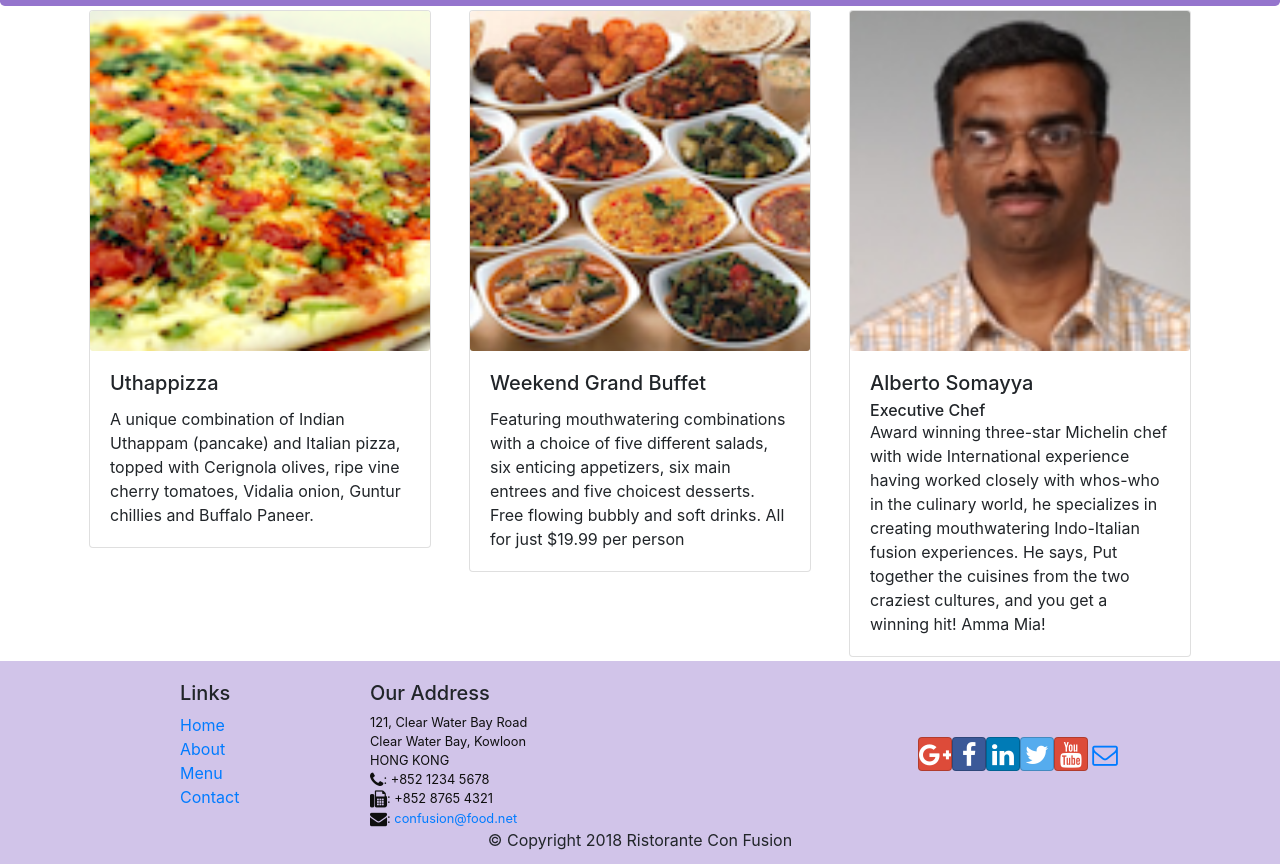
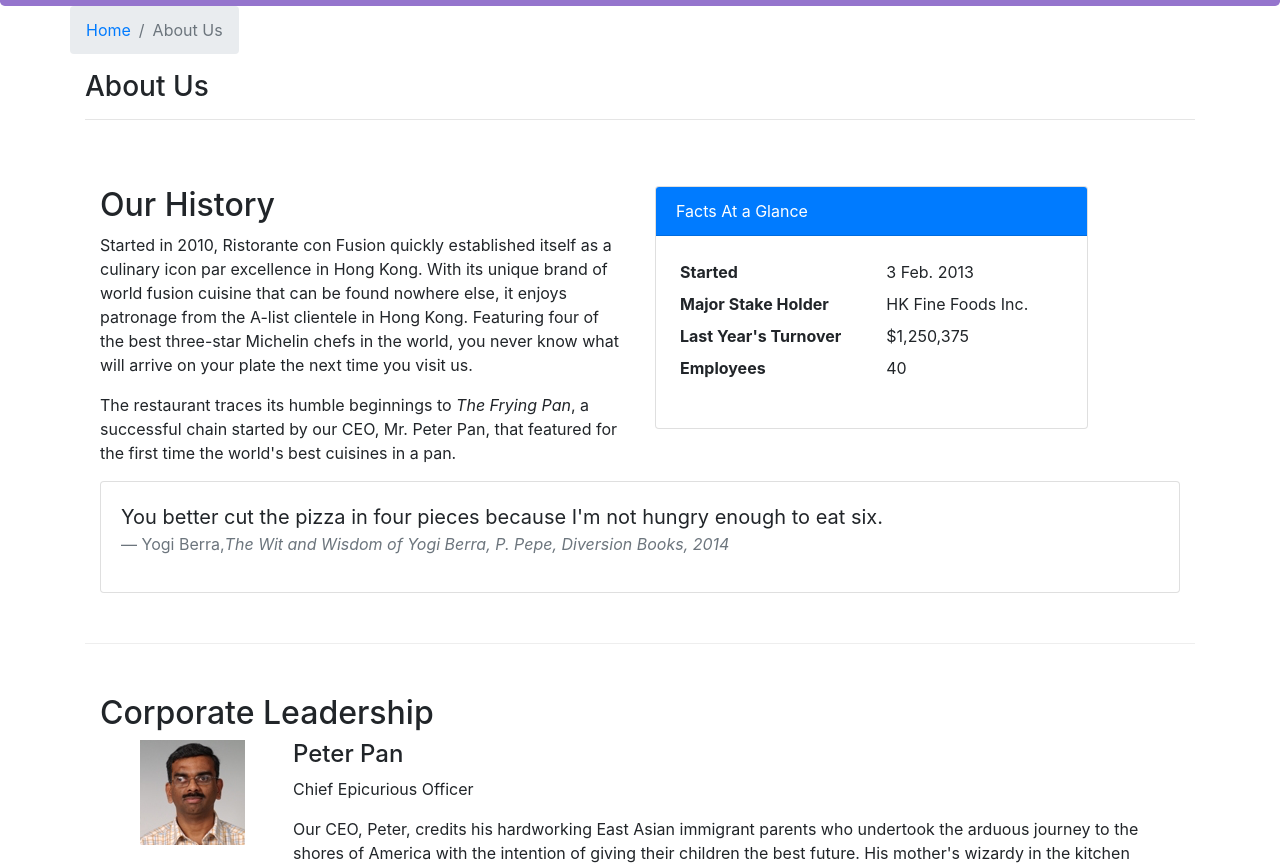
Before and after one commit to afifhibatullahh/Front-End-Web-Development-with-React, a React (Create React App) app in the folder my-app/: page /aboutus in a window 1280 px wide. Before the commit this address led to /home. Shown: the part 312-1176 px from the top of the page. Built offline with nearby package versions, Linux system fonts and the light colour scheme.

Commit message:
add aboutus

```diff
--- /dev/null
+++ b/my-app/src/components/AboutComponent.js
@@ -0,0 +1,119 @@
+import React from "react";
+import {
+  Breadcrumb,
+  BreadcrumbItem,
+  Card,
+  CardBody,
+  CardHeader,
+  Media,
+} from "reactstrap";
+import { Link } from "react-router-dom";
+
+function RenderLeader({ leader }) {
+  return (
+    <Media tag="li">
+      <Media left>
+        <Media object src={leader.image} alt={leader.name} />
+      </Media>
+      <Media body className="ml-5">
+        <Media heading>{leader.name}</Media>
+        <Media className="mb-3">{leader.designation}</Media>
+        <p>{leader.description}</p>
+      </Media>
+    </Media>
+  );
+}
+
+function About(props) {
+  const leaders = props.leaders.map((leader) => {
+    return (
+        <div key={leader.id}>
+            <RenderLeader leader={leader} />
+        </div>
+        );
+  });
+
+  return (
+    <div className="container">
+      <div className="row">
+        <Breadcrumb>
+          <BreadcrumbItem>
+            <Link to="/home">Home</Link>
+          </BreadcrumbItem>
+          <BreadcrumbItem active>About Us</BreadcrumbItem>
+        </Breadcrumb>
+        <div className="col-12">
+          <h3>About Us</h3>
+          <hr />
+        </div>
+      </div>
+      <div className="row row-content">
+        <div className="col-12 col-md-6">
+          <h2>Our History</h2>
+          <p>
+            Started in 2010, Ristorante con Fusion quickly established itself as
+            a culinary icon par excellence in Hong Kong. With its unique brand
+            of world fusion cuisine that can be found nowhere else, it enjoys
+            patronage from the A-list clientele in Hong Kong. Featuring four of
+            the best three-star Michelin chefs in the world, you never know what
+            will arrive on your plate the next time you visit us.
+          </p>
+          <p>
+            The restaurant traces its humble beginnings to{" "}
+            <em>The Frying Pan</em>, a successful chain started by our CEO, Mr.
+            Peter Pan, that featured for the first time the world's best
+            cuisines in a pan.
+          </p>
+        </div>
+        <div className="col-12 col-md-5">
+          <Card>
+            <CardHeader className="bg-primary text-white">
+              Facts At a Glance
+            </CardHeader>
+            <CardBody>
+              <dl className="row p-1">
+                <dt className="col-6">Started</dt>
+                <dd className="col-6">3 Feb. 2013</dd>
+                <dt className="col-6">Major Stake Holder</dt>
+                <dd className="col-6">HK Fine Foods Inc.</dd>
+                <dt className="col-6">Last Year's Turnover</dt>
+                <dd className="col-6">$1,250,375</dd>
+                <dt className="col-6">Employees</dt>
+                <dd className="col-6">40</dd>
+              </dl>
+            </CardBody>
+          </Card>
+        </div>
+        <div className="col-12">
+          <Card>
+            <CardBody className="bg-faded">
+              <blockquote className="blockquote">
+                <p className="mb-0">
+                  You better cut the pizza in four pieces because I'm not hungry
+                  enough to eat six.
+                </p>
+                <footer className="blockquote-footer">
+                  Yogi Berra,
+                  <cite title="Source Title">
+                    The Wit and Wisdom of Yogi Berra, P. Pepe, Diversion Books,
+                    2014
+                  </cite>
+                </footer>
+              </blockquote>
+            </CardBody>
+          </Card>
+        </div>
+      </div>
+      <div className="row row-content">
+        <div className="col-12">
+          <h2>Corporate Leadership</h2>
+        </div>
+        <div className="col-12">
+          <Media list>{leaders}</Media>
+        </div>
+      </div>
+    </div>
+  );
+}
+
+export default About;
--- a/my-app/src/components/MainComponent.js
+++ b/my-app/src/components/MainComponent.js
@@ -5,6 +5,7 @@
 import Footer from "./FooterComponent";
 import Home from "./HomeComponent";
 import Contact from "./ContactComponent";
+import About from "./AboutComponent";
 
 import { DISHES } from "../shared/dishes";
 import { COMMENTS } from "../shared/comments";
@@ -63,6 +64,7 @@
             component={() => <Menu dishes={this.state.dishes} />}
           />
           <Route path="/menu/:dishId" component={DishWithId} />
+          <Route exact path="/aboutus" component={() => <About leaders={this.state.leaders} />} />
           <Route exact path="/contactus" component={Contact} />
           <Redirect to="/home" />
         </Switch>
```
